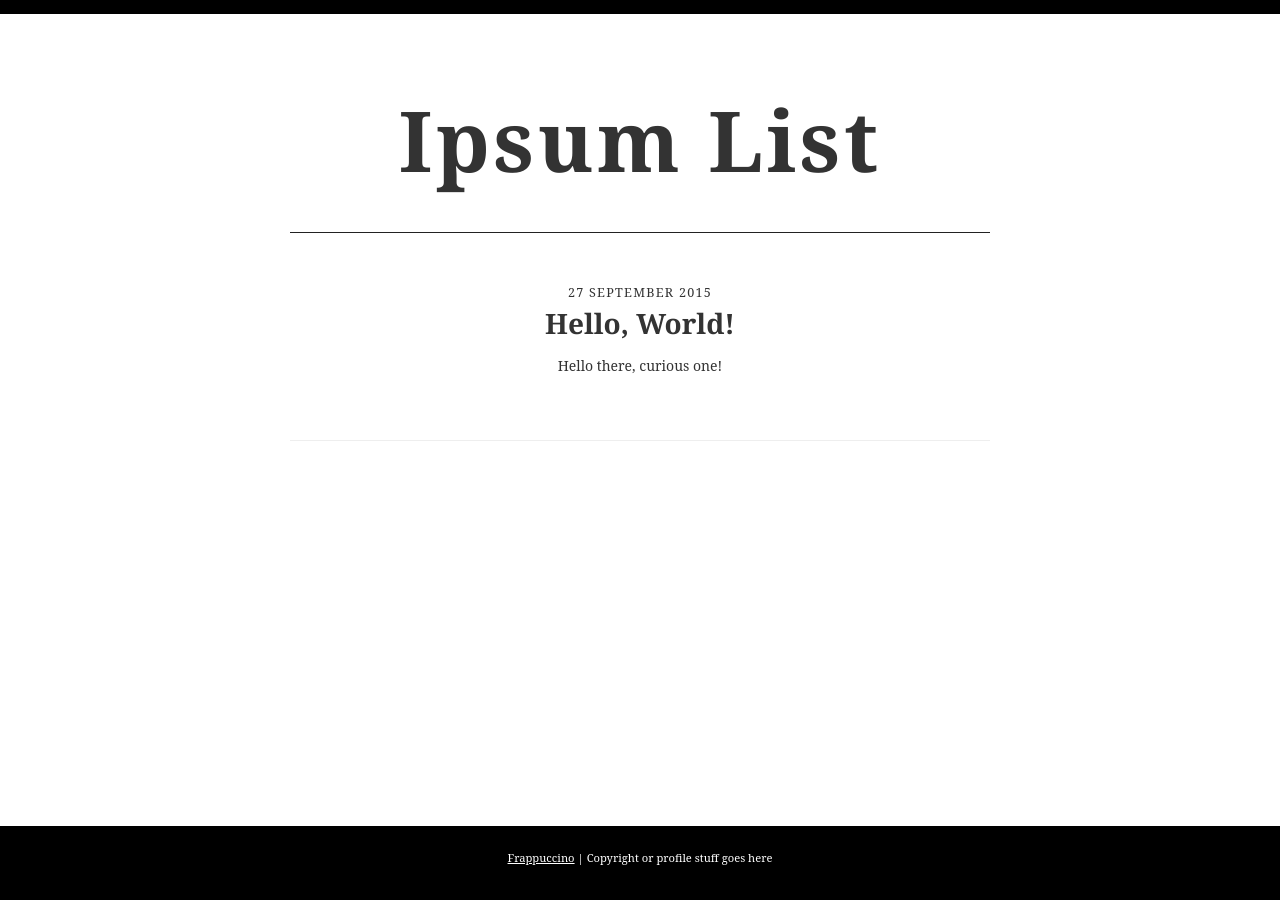
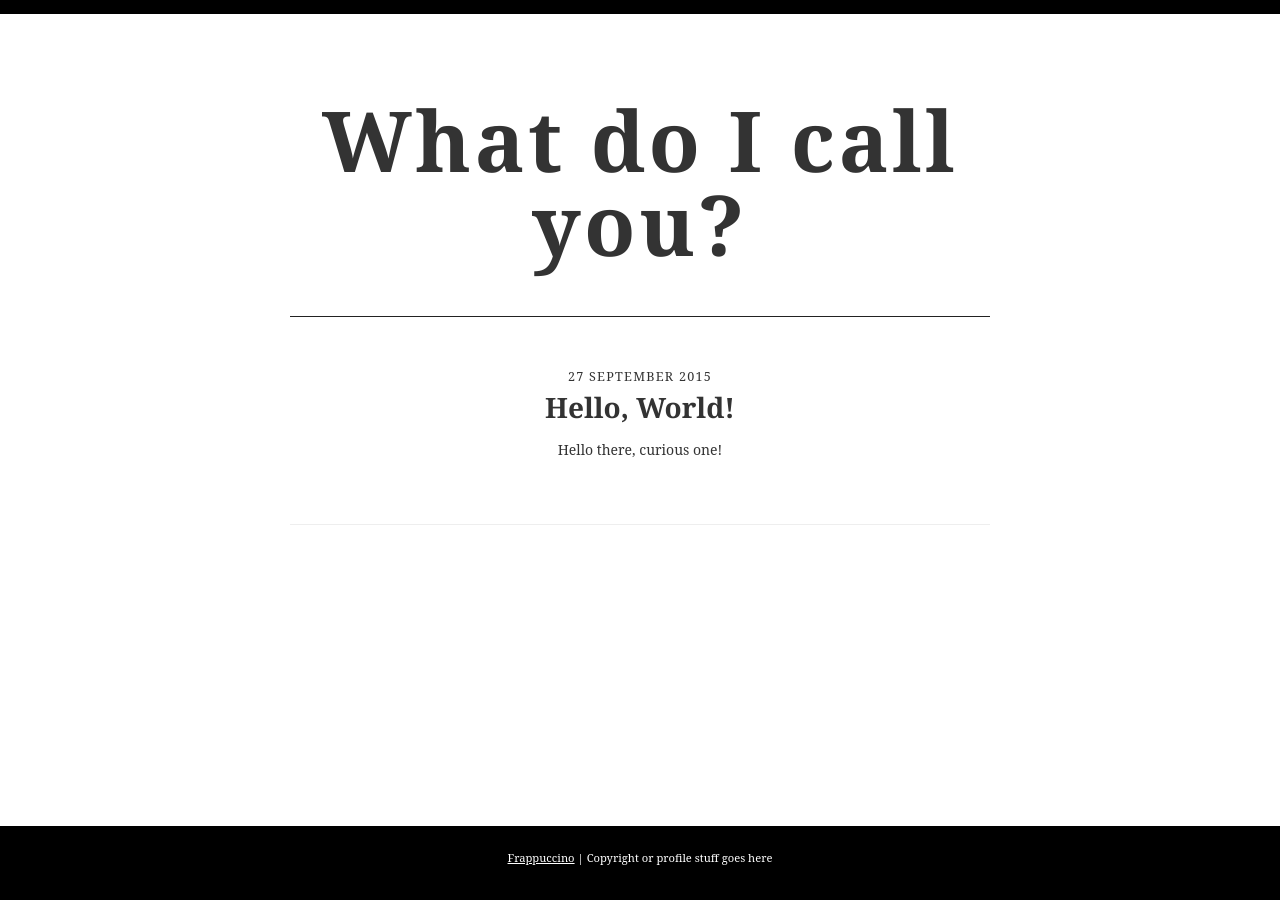
Before and after one commit to dash-rai/dash-rai.github.io, a Jekyll site: the page built from index.html, in a window 1280 px wide. Built offline with Jekyll 4.4.1, drawn with Linux system fonts in a browser that asks for light colours; some web fonts are replaced; the list of posts is cut into pages by our own code.

Commit message:
Update title

```diff
--- a/index.html
+++ b/index.html
@@ -9,7 +9,7 @@ title: Mainpage
     <main class="container">
     	<div class="row-fluid">
     		<section class="content">
-    		  <h1>Ipsum List</h1>
+    		  <h1>What do I call you?</h1>
     		</section>
     		<ul class="entries">
     		{% for post in paginator.posts %}
```
Also changed, not shown: 1 other file.
